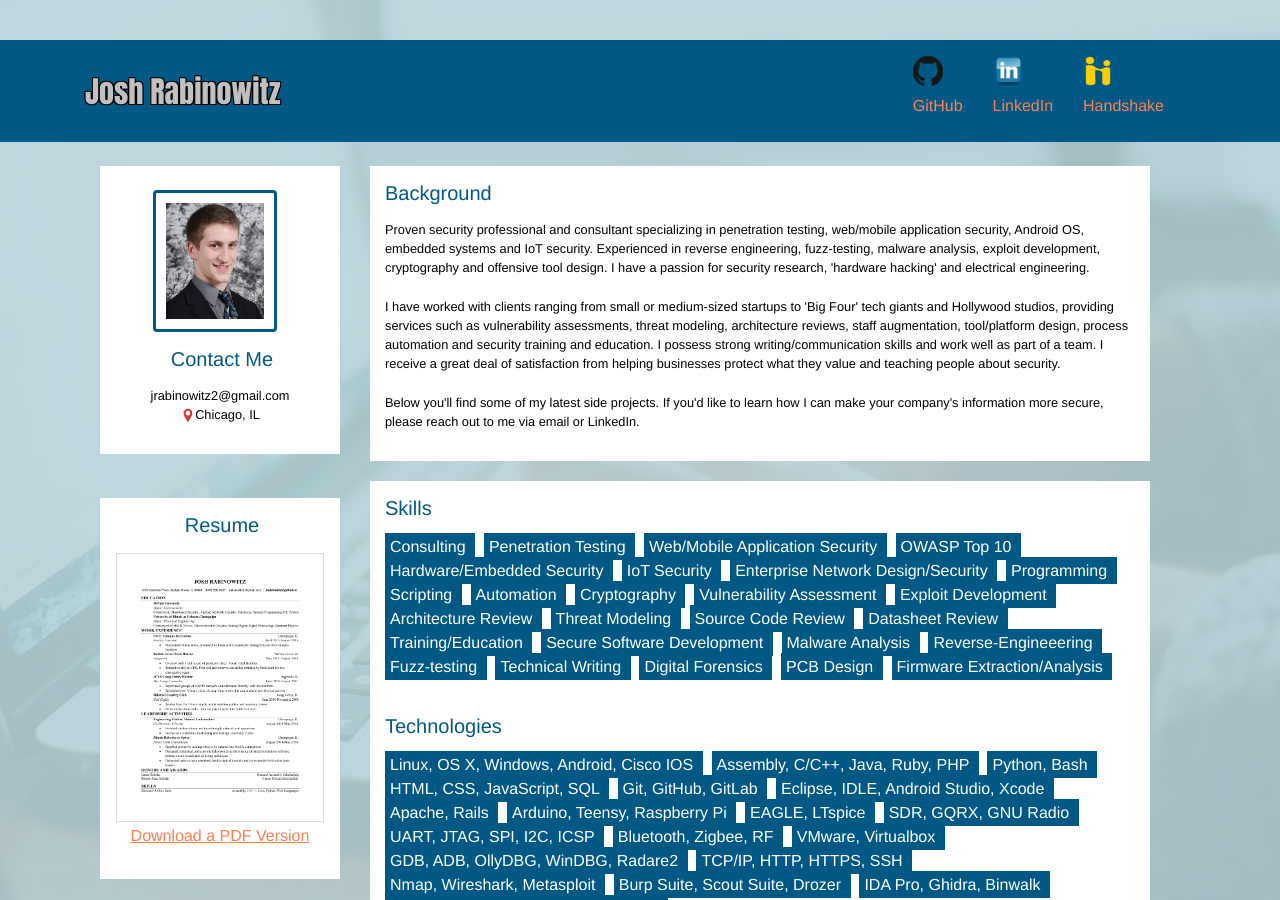
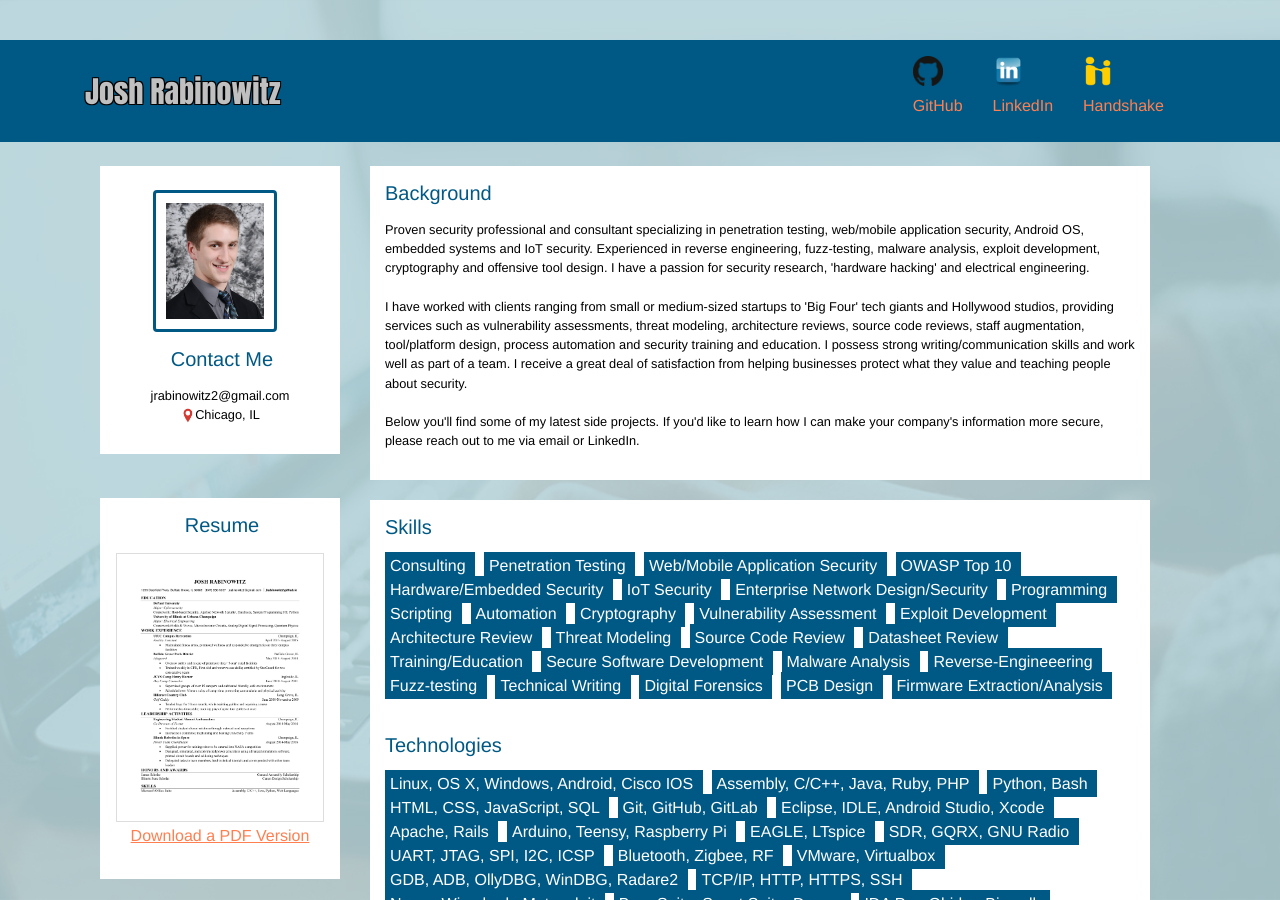
Before and after one commit to jrabinowitz2/jrabinowitz2.github.io, a Jekyll site: the page built from index.html, in a window 1280 px wide and 900 px high. Built offline with Jekyll 4.4.1, drawn with Linux system fonts in a browser that asks for light colours; nearby versions of some CDN libraries; comment, search, counter and statistics services are not loaded.

Commit message:
Update section_intro.html

```diff
--- a/_includes/section_intro.html
+++ b/_includes/section_intro.html
@@ -6,7 +6,7 @@
 		<div id="introBlurb">
 Proven security professional and consultant specializing in penetration testing, web/mobile application security, Android OS, embedded systems and IoT security. Experienced in reverse engineering, fuzz-testing, malware analysis, exploit development, cryptography and offensive tool design. I have a passion for security research, 'hardware hacking' and electrical engineering.
 <br><br>
-I have worked with clients ranging from small or medium-sized startups to 'Big Four' tech giants and Hollywood studios, providing services such as vulnerability assessments, threat modeling, architecture reviews, staff augmentation, tool/platform design, process automation and security training and education. I possess strong writing/communication skills and work well as part of a team. I receive a great deal of satisfaction from helping businesses protect what they value and teaching people about security.
+I have worked with clients ranging from small or medium-sized startups to 'Big Four' tech giants and Hollywood studios, providing services such as vulnerability assessments, threat modeling, architecture reviews, source code reviews, staff augmentation, tool/platform design, process automation and security training and education. I possess strong writing/communication skills and work well as part of a team. I receive a great deal of satisfaction from helping businesses protect what they value and teaching people about security.
 <br><br>
 Below you'll find some of my latest side projects. If you'd like to learn how I can make your company's information more secure, please reach out to me via email or LinkedIn.
 		</div>
```
